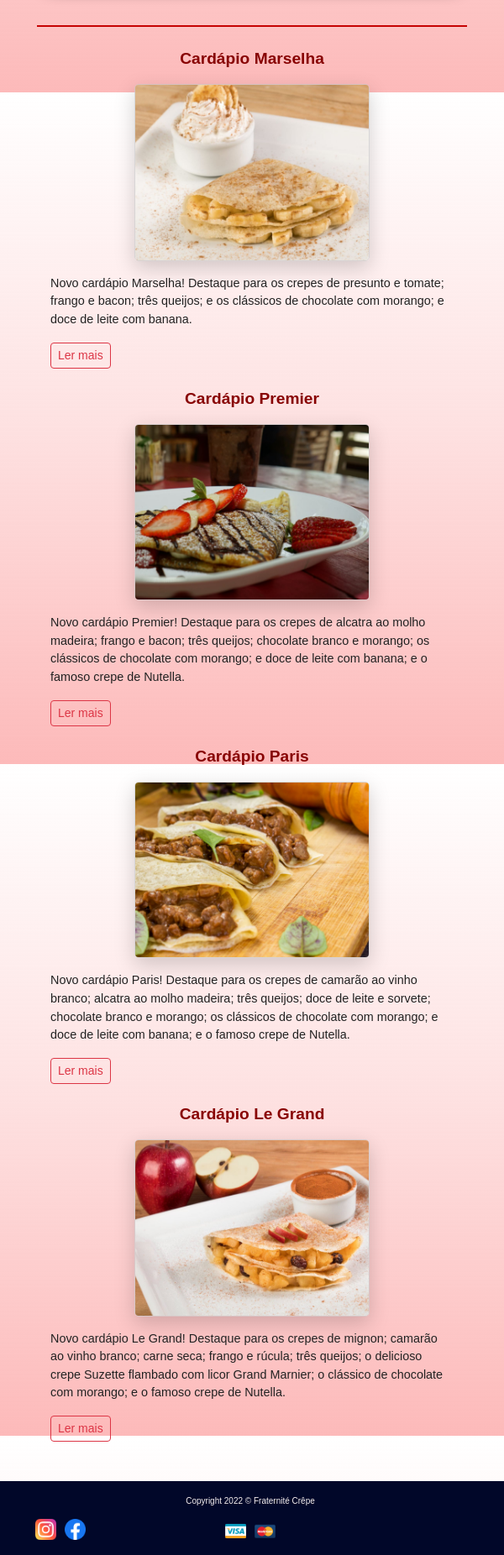
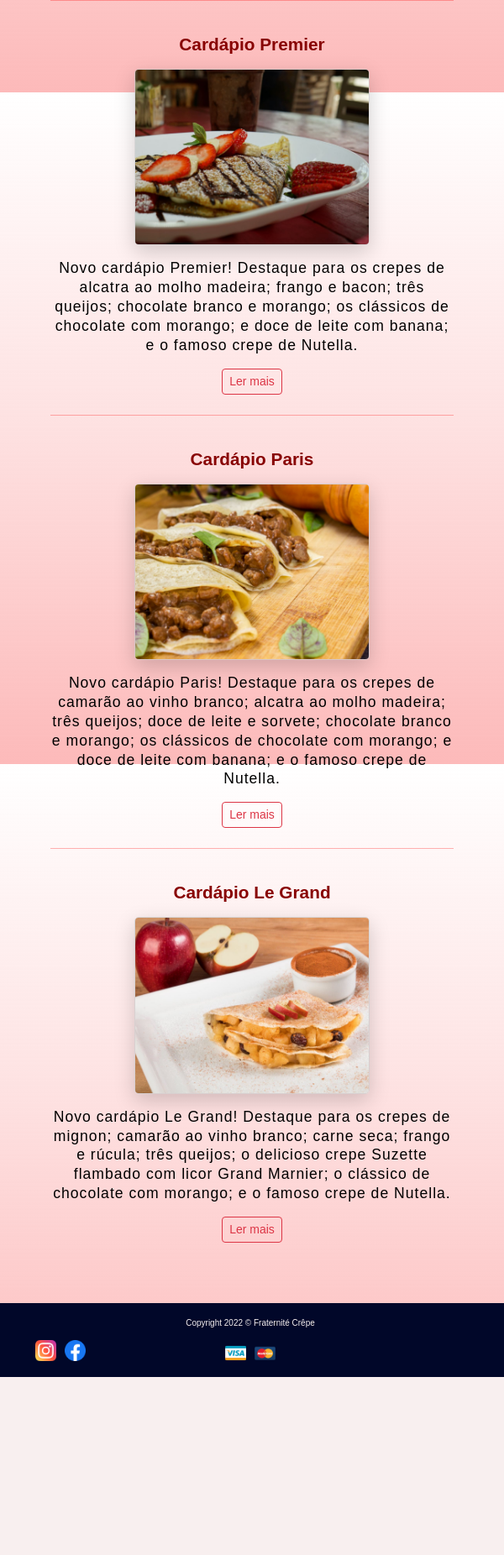
Before and after one commit to Bortolans/fratSite, a PHP site: page /cardapioPage.html in a window 600 px wide. Shown: the part 1490-3342 px from the top of the page at 84% size. After the commit the page ends 3130 px from the top, so only its background shows below. Run offline with PHP 8.4, Linux system fonts and the light colour scheme.

Commit message:
refactor(ui): improve typography and mobile responsiveness for menu layout
- refine font weights, colors and line-height for headings and text elements
- improve readability with adjusted letter-spacing and contrast
- simplify mobile media query (max-width: 629px)
- enhance mobile layout with centered text and better spacing
- hide description image on small screens for better UX
- adjust menu cards layout and spacing for mobile devices
- add specific styling for 'menu-card-legrand' on mobile

```diff
--- a/css/cardapioPage.css
+++ b/css/cardapioPage.css
@@ -152,7 +153,7 @@ CARD INDIVIDUAL
 .menu-card h2 {
     flex-grow: 1;
     font-size: 1.3rem;
-    font-weight: 700;
+    font-weight: 730;
     letter-spacing: 0;
     color: rgb(136,2,2);
     margin-bottom: 1.2rem;
@@ -163,8 +164,11 @@ CARD INDIVIDUAL
 .menu-card p {
     flex-grow: 1;
     font-size: 18px;
+    line-height: 1.5;
+    letter-spacing: normal;
     margin-top: 1rem;
-    color: #222222;
+    font-weight: 400;
+    color: #000000;
 }
 
 .menu-card .btn {
@@ -331,46 +335,70 @@ RESPONSIVIDADE
 }
 
 /* ======== MOBILE PEQUENO ======== */
-@media screen and ( min-width: 501px) and
-    (max-width: 629px) {
+@media (max-width: 629px) {
 
     h1 {
-        font-size: 2rem;
+        font-size: 1.7rem;
         text-align: center;
-        margin-bottom: 1rem;
+        margin-bottom: 1.1rem;
     }
 
     .menu-blocoTexto {
         flex-direction: column;
-        gap: 1rem;
+        gap: 1.1rem;
     }
 
     .menu-blocoTexto p {
         width: 100%;
-        font-size: 1rem;
+        font-size: 1.2rem;
         text-align: center;
+        line-height: 1.3;
+        letter-spacing: 1px;
     }
 
     .container-fluid-cadapios {
         flex-direction: column;
-        gap: 1rem;
+        gap: 10px;
     }
 
-    .menu-blocoTexto img, .video-card {
-        max-width: 100%;
+    .video-card {
+        width: 100%;
+    }
+
+    .description-img {
+        display: none !important;
     }
 
     .menu-cards {
         flex-direction: column;
-        gap: 1.5rem;
+        max-width: 100%;
+        gap: 2.5rem;
+    }
+
+    .menu-card {
+        width: 100%;
+        text-align: center;
+        border-bottom: 1px solid rgba(255, 1, 1, 0.292);
     }
 
     .menu-card h2 {
-        font-size: 1.2rem;
+        font-size: 1.3rem;
+        margin-bottom: 1rem;
     }
 
     .menu-card p {
-        font-size: 0.9rem;
+        font-size: 1.1rem;
+        text-align: center;
+        line-height: 1.3;
+        letter-spacing: 1px;
+    }
+
+    .menu-card .btn {
+        margin-bottom: 1.5rem;
+    }
+
+    .menu-card-legrand {
+        border: none;
     }
 }
 
```
Also changed, not shown: other parts of css/cardapioPage.css (+16 -7 lines).
